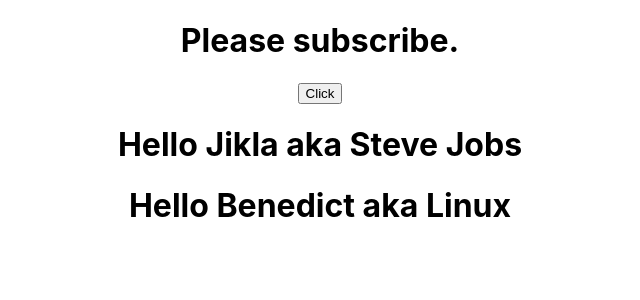
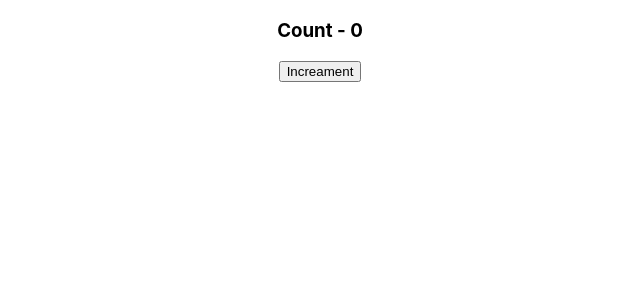
Before and after one commit to python-benedict/react-series, a React (Create React App) app: page / in a window 1280 px wide. Shown: the top 300 px of the page, without its empty margins (320-960 px from the left). Built offline with nearby package versions, Linux system fonts and the light colour scheme.

Commit message:
created a setState counter component

```diff
--- a/src/App.js
+++ b/src/App.js
@@ -4,13 +4,14 @@
 import Greet from './components/Greet';
 import Welcome from './components/Welcome';
 import Message from './components/Message';
+import Counter from './components/Counter';
 
 function App() {
   return (
     <div className="App">
-      <Message />
-      <Greet name="Jikla" heroName="Steve Jobs"/>
-      <Welcome name="Benedict" heroName="Linux"/>
+      <Counter />
+      {/* <Greet name="Jikla" heroName="Steve Jobs"/> */}
+      {/* <Welcome name="Benedict" heroName="Linux"/> */}
     </div>
   );
 }
--- /dev/null
+++ b/src/components/Counter.js
@@ -0,0 +1,29 @@
+import React, { Component } from 'react'
+
+class Counter extends Component {
+    constructor(props) {
+      super(props)
+
+      this.state = {
+         count: 0
+      }
+    }
+
+    Increament(){
+        this.setState({
+            count : this.state.count + 1
+        }, ()=>{console.log("Callback Function : ", this.state.count)})
+    }
+
+  render() {
+    return (
+      <div>
+        <h3>Count - {this.state.count}</h3>
+        <button onClick={()=>{this.Increament()}}>Increament</button>
+      </div>
+
+    )
+  }
+}
+
+export default Counter
```
